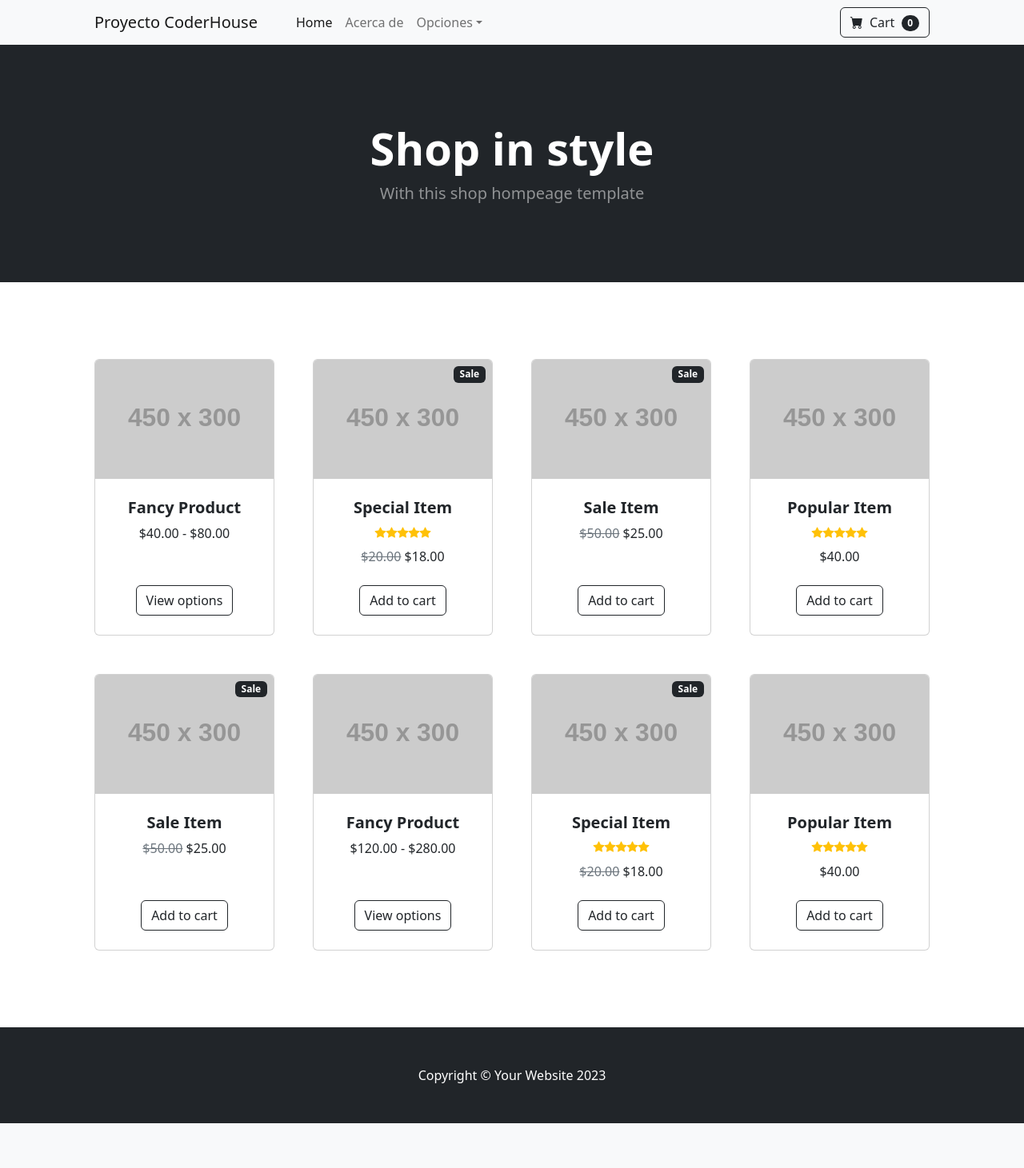
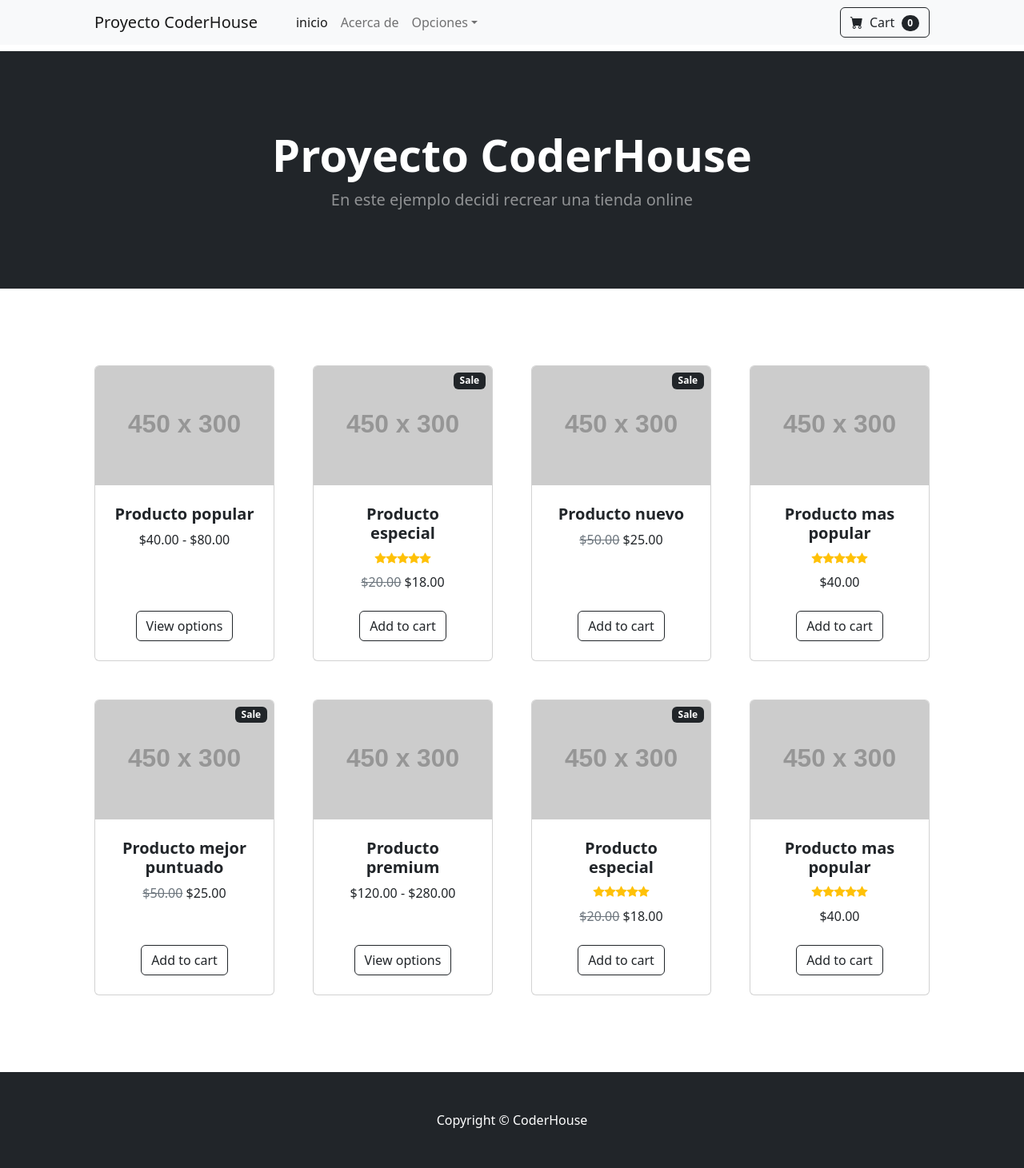
Before and after one commit to Tomiolivieri/3-entrega, a Django app: template project/core/templates/core/index.html in a window 1280 px wide. Shown: the whole page at 80% size. Before the commit the page ends 1405 px from the top, so only its background shows below. Run offline with Django 5.2, Linux system fonts and the light colour scheme; the template is opened without the code that fills it, so the values that code supplies are empty; grey boxes labelled with a size stand in for pictures from a placeholder-image service; some libraries are stand-ins or nearby versions.

Commit message:
actualizacion 3

```diff
--- a/project/Usuario/templates/Usuario/index.html
+++ b/project/Usuario/templates/Usuario/index.html
@@ -5,6 +5,7 @@
 
 {% block content %}
 <h1>Usuario</h1>
+<button><a href="http://127.0.0.1:8000/Usuario/Usuario/lista">Lista de usuarios</a></button>
 </body>
 </html>
 {% endblock content %}
--- a/project/catalogo/templates/catalogo/index.html
+++ b/project/catalogo/templates/catalogo/index.html
@@ -1,6 +1,6 @@
 {% extends 'core/base.html' %}
 {% block title %}
-
+    Asistencia el cliente
 {% endblock title %}
 {% block content %}
     <h1>ADSDSA</h1>
--- a/project/core/templates/core/base.html
+++ b/project/core/templates/core/base.html
@@ -5,7 +5,7 @@
         <meta charset="utf-8" />
         <meta name="viewport" content="width=device-width, initial-scale=1, shrink-to-fit=no" />
         <meta name="description" content="" />
-        <meta name="author" content="" />
+        <meta name="author" content="Tomas Olivieri" />
         <title>{% block title %}
 
         {% endblock title %}</title>
@@ -20,11 +20,11 @@
         <!-- Navigation-->
         <nav class="navbar navbar-expand-lg navbar-light bg-light">
             <div class="container px-4 px-lg-5">
-                <a class="navbar-brand" href="#!">Proyecto CoderHouse</a>
+                <a class="navbar-brand" href="http://127.0.0.1:8000/">Proyecto CoderHouse</a>
                 <button class="navbar-toggler" type="button" data-bs-toggle="collapse" data-bs-target="#navbarSupportedContent" aria-controls="navbarSupportedContent" aria-expanded="false" aria-label="Toggle navigation"><span class="navbar-toggler-icon"></span></button>
                 <div class="collapse navbar-collapse" id="navbarSupportedContent">
                     <ul class="navbar-nav me-auto mb-2 mb-lg-0 ms-lg-4">
-                        <li class="nav-item"><a class="nav-link active" aria-current="page" href="#!">Home</a></li>
+                        <li class="nav-item"><a class="nav-link active" aria-current="page" href="http://127.0.0.1:8000/">inicio</a></li>
                         <li class="nav-item"><a class="nav-link" href="#!">Acerca de</a></li>
                         <li class="nav-item dropdown">
                             <a class="nav-link dropdown-toggle" id="navbarDropdown" href="#" role="button" data-bs-toggle="dropdown" aria-expanded="false">Opciones</a>
@@ -46,12 +46,15 @@
                 </div>
             </div>
         </nav>
+        <h1>{% block body_title %}
+            {% endblock body_title %}</h1>
+
         {% block content %}
 
         {% endblock content %}
         <!-- Footer-->
     <footer class="py-5 bg-dark">
-        <div class="container"><p class="m-0 text-center text-white">Copyright &copy; Your Website 2023</p></div>
+        <div class="container"><p class="m-0 text-center text-white">Copyright &copy; CoderHouse</p></div>
     </footer>
     </body>
     </html>
--- a/project/core/templates/core/index.html
+++ b/project/core/templates/core/index.html
@@ -11,8 +11,8 @@
 <header class="bg-dark py-5">
     <div class="container px-4 px-lg-5 my-5">
         <div class="text-center text-white">
-            <h1 class="display-4 fw-bolder">Shop in style</h1>
-            <p class="lead fw-normal text-white-50 mb-0">With this shop hompeage template</p>
+            <h1 class="display-4 fw-bolder">Proyecto CoderHouse</h1>
+            <p class="lead fw-normal text-white-50 mb-0">En este ejemplo decidi recrear una tienda online</p>
         </div>
     </div>
 </header>
@@ -28,7 +28,7 @@
                     <div class="card-body p-4">
                         <div class="text-center">
                             <!-- Product name-->
-                            <h5 class="fw-bolder">Fancy Product</h5>
+                            <h5 class="fw-bolder">Producto popular</h5>
                             <!-- Product price-->
                             $40.00 - $80.00
                         </div>
@@ -49,7 +49,7 @@
                     <div class="card-body p-4">
                         <div class="text-center">
                             <!-- Product name-->
-                            <h5 class="fw-bolder">Special Item</h5>
+                            <h5 class="fw-bolder">Producto especial</h5>
                             <!-- Product reviews-->
                             <div class="d-flex justify-content-center small text-warning mb-2">
                                 <div class="bi-star-fill"></div>
@@ -79,7 +79,7 @@
                     <div class="card-body p-4">
                         <div class="text-center">
                             <!-- Product name-->
-                            <h5 class="fw-bolder">Sale Item</h5>
+                            <h5 class="fw-bolder">Producto nuevo</h5>
                             <!-- Product price-->
                             <span class="text-muted text-decoration-line-through">$50.00</span>
                             $25.00
@@ -99,7 +99,7 @@
                     <div class="card-body p-4">
                         <div class="text-center">
                             <!-- Product name-->
-                            <h5 class="fw-bolder">Popular Item</h5>
+                            <h5 class="fw-bolder">Producto mas popular</h5>
                             <!-- Product reviews-->
                             <div class="d-flex justify-content-center small text-warning mb-2">
                                 <div class="bi-star-fill"></div>
@@ -128,7 +128,7 @@
                     <div class="card-body p-4">
                         <div class="text-center">
                             <!-- Product name-->
-                            <h5 class="fw-bolder">Sale Item</h5>
+                            <h5 class="fw-bolder">Producto mejor puntuado</h5>
                             <!-- Product price-->
                             <span class="text-muted text-decoration-line-through">$50.00</span>
                             $25.00
@@ -148,7 +148,7 @@
                     <div class="card-body p-4">
                         <div class="text-center">
                             <!-- Product name-->
-                            <h5 class="fw-bolder">Fancy Product</h5>
+                            <h5 class="fw-bolder">Producto premium</h5>
                             <!-- Product price-->
                             $120.00 - $280.00
                         </div>
@@ -169,7 +169,7 @@
                     <div class="card-body p-4">
                         <div class="text-center">
                             <!-- Product name-->
-                            <h5 class="fw-bolder">Special Item</h5>
+                            <h5 class="fw-bolder">Producto especial</h5>
                             <!-- Product reviews-->
                             <div class="d-flex justify-content-center small text-warning mb-2">
                                 <div class="bi-star-fill"></div>
@@ -197,7 +197,7 @@
                     <div class="card-body p-4">
                         <div class="text-center">
                             <!-- Product name-->
-                            <h5 class="fw-bolder">Popular Item</h5>
+                            <h5 class="fw-bolder">Producto mas popular</h5>
                             <!-- Product reviews-->
                             <div class="d-flex justify-content-center small text-warning mb-2">
                                 <div class="bi-star-fill"></div>
```
Also changed, not shown: project/Usuario/templates/Usuario/lista_usuarios.html (+17 -17 lines).
